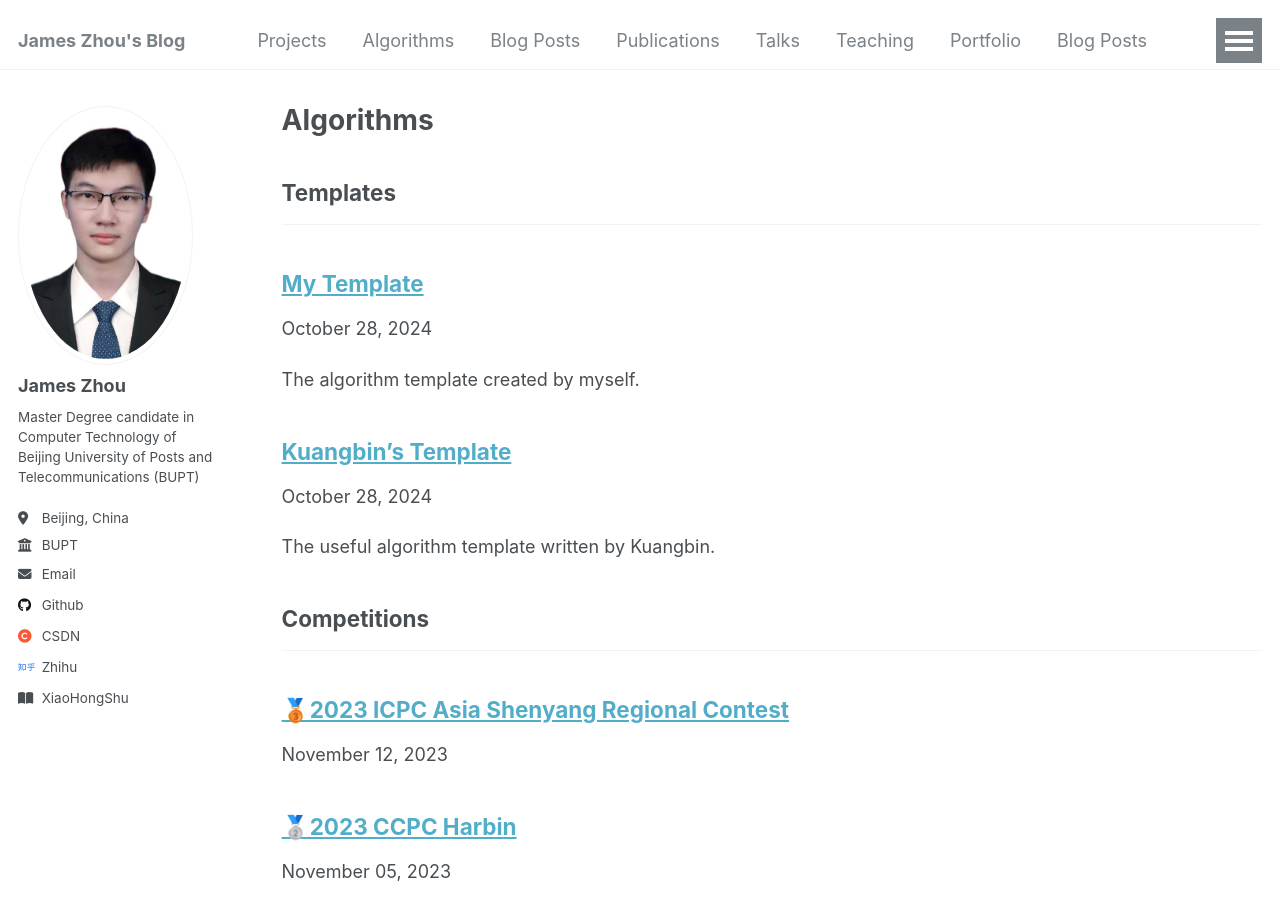
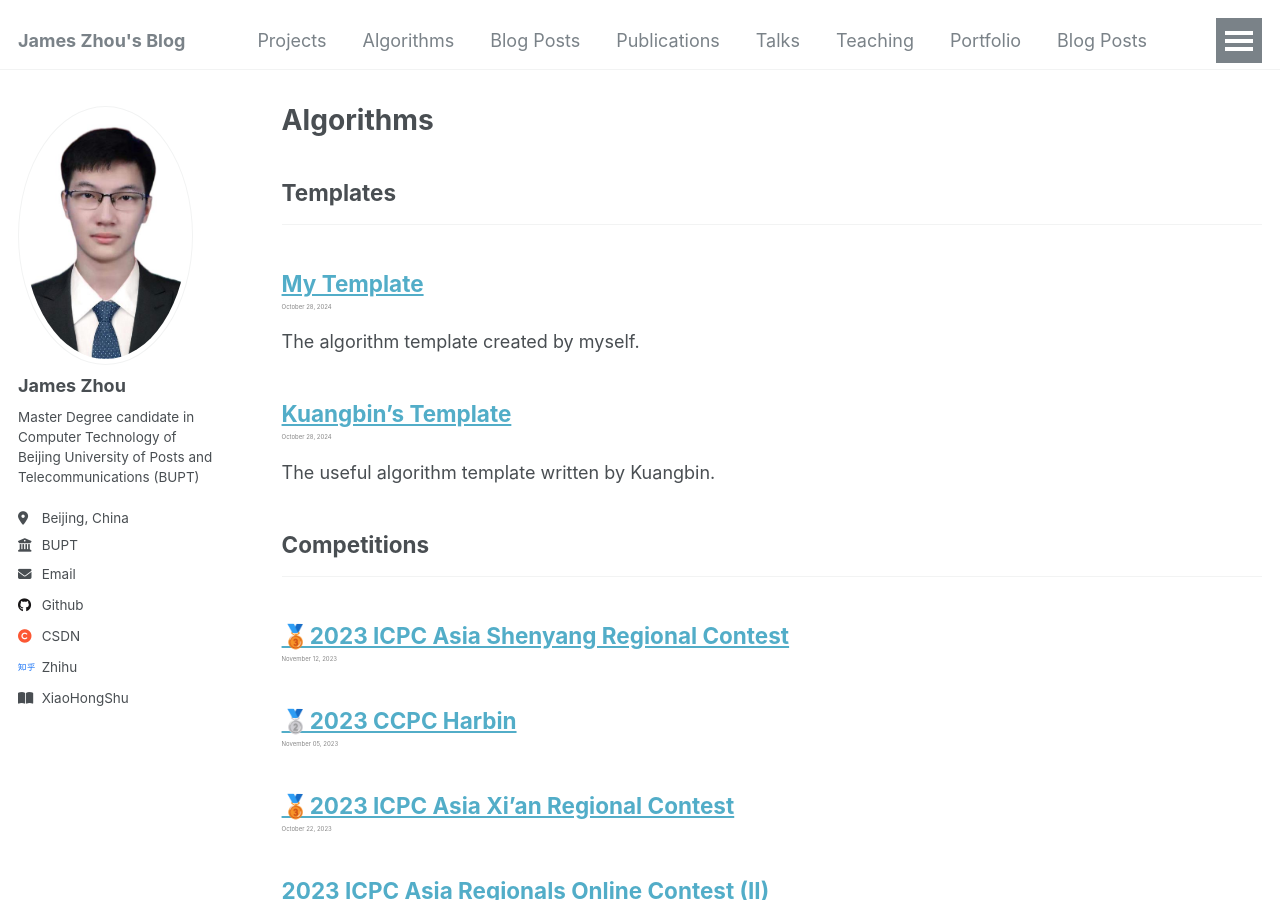
Before and after one commit to jameszhou12138/jameszhou12138.github.io, a Jekyll site: the page built from _pages/algorithms.html, in a window 1280 px wide and 900 px high. Built offline with Jekyll 4.4.1, drawn with Linux system fonts in a browser that asks for light colours.

Commit message:
update the style of time in algorithms

```diff
--- a/_includes/archive-single.html
+++ b/_includes/archive-single.html
@@ -43,7 +43,9 @@
         {% elsif post.collection == 'publications' %}
           <p>Published in <i>{{ post.venue }}</i>, {{ post.date | default: "1900-01-01" | date: "%Y" }} </p>
         {% elsif post.collection == 'algorithms' %}
-          <p>{{ post.date | default: "2002-01-01" | date: "%B %d, %Y" }}</p>
+          <p style="font-size: 6px; color: #888888; line-height: 1.2;">
+            {{ post.date | date: "%B %d, %Y" }}
+          </p>
         {% elsif post.date %}
          <p class="page__date"><strong><i class="fa fa-fw fa-calendar" aria-hidden="true"></i> {{ site.data.ui-text[site.locale].date_label | default: "Published:" }}</strong> <time datetime="{{ post.date | default: "1900-01-01" | date_to_xmlschema }}">{{ post.date | default: "1900-01-01" | date: "%B %d, %Y" }}</time></p>
         {% endif %}
```
